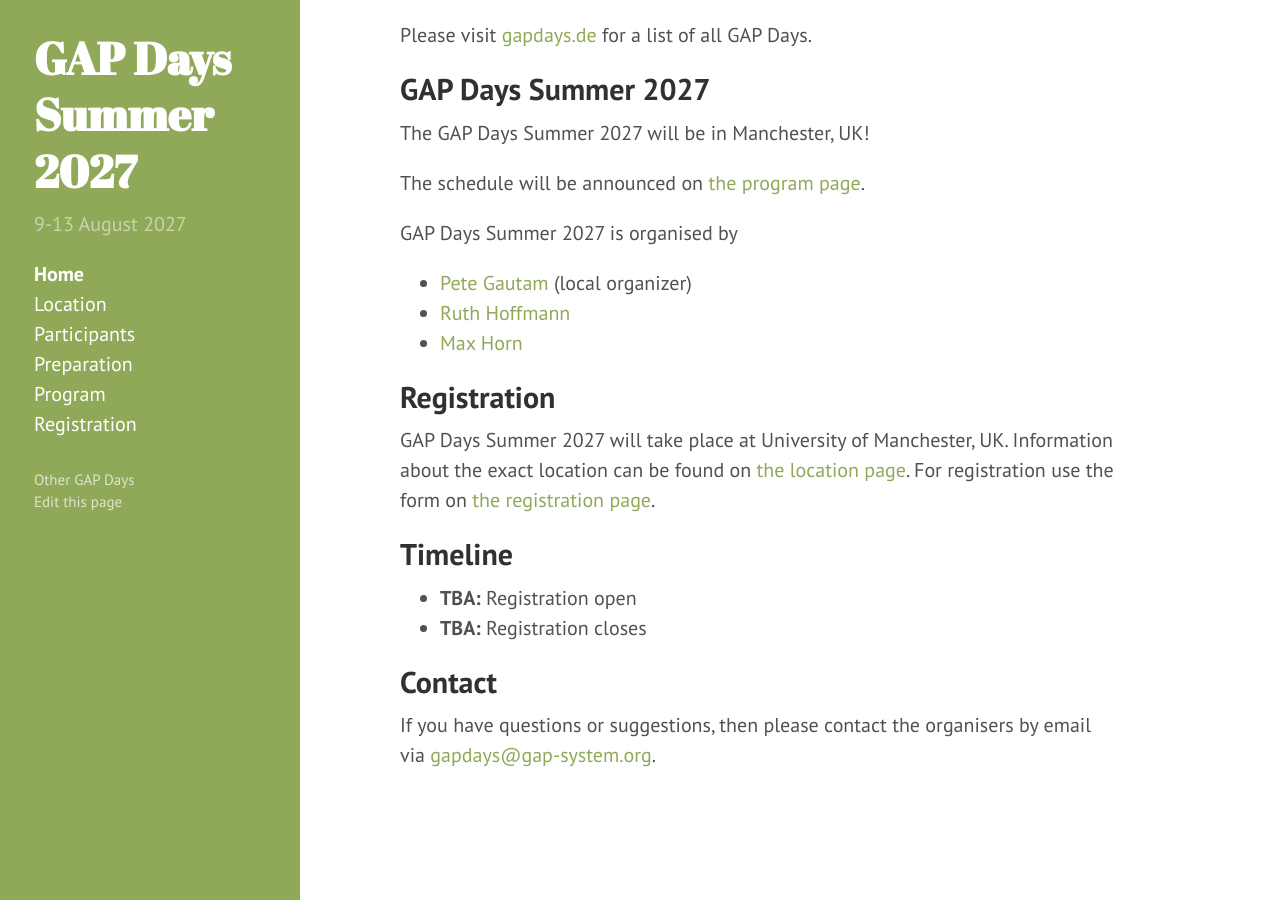
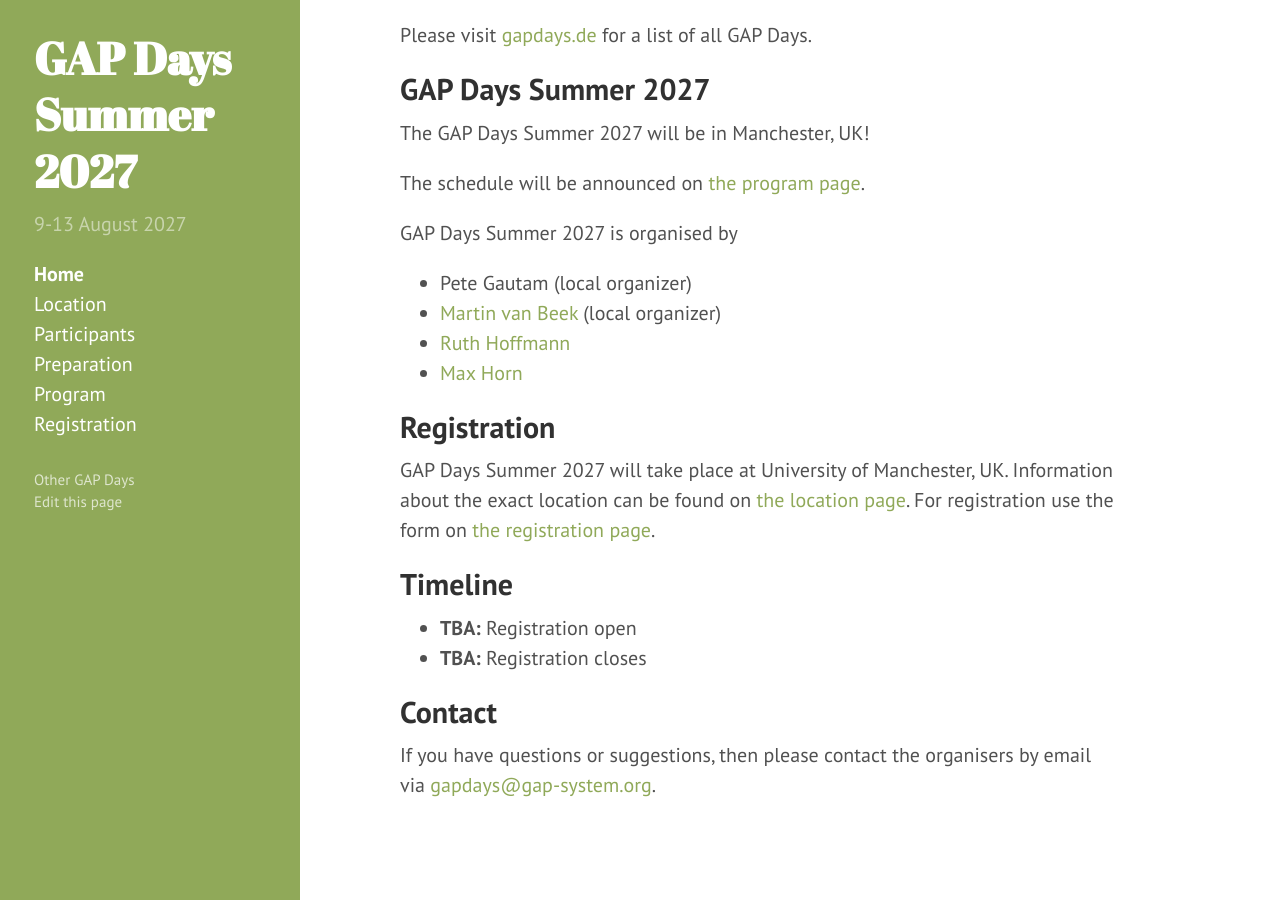
Before and after one commit to gapdays/gapdays2027-summer, a Jekyll site: the page built from index.md, in a window 1280 px wide and 900 px high, scrolled down 669 px. Built offline with Jekyll 4.4.1, drawn with Linux system fonts in a browser that asks for light colours.

Commit message:
Update local organizers in index.md

```diff
--- a/index.md
+++ b/index.md
@@ -32,7 +32,8 @@ The schedule will be announced on [the program page]({{ site.baseurl }}/program)
 
 {{site.title}} is organised by
 
-* [Pete Gautam](mailto:pratyush.gautam@manchester.ac.uk) (local organizer)
+* Pete Gautam (local organizer)
+* [Martin van Beek](https://martinvanbeek.github.io) (local organizer)
 * [Ruth Hoffmann](https://www.st-andrews.ac.uk/computer-science/people/rh347/)
 * [Max Horn](https://www.quendi.de/en/math)
 
```
